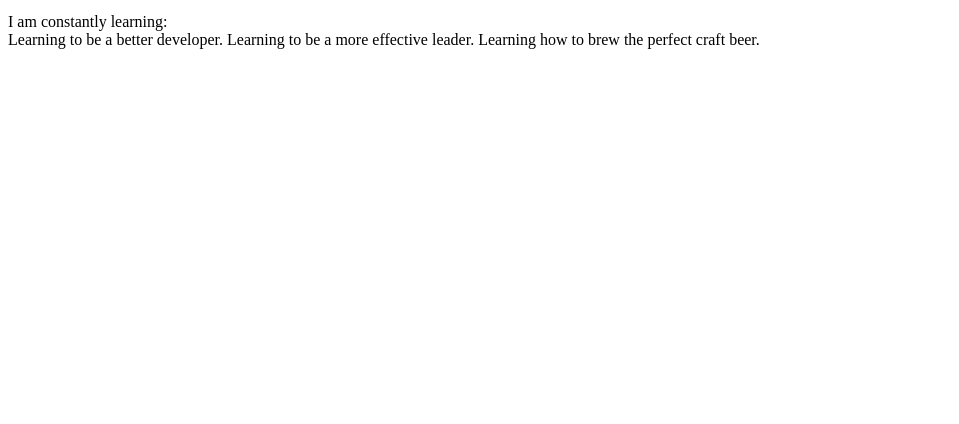
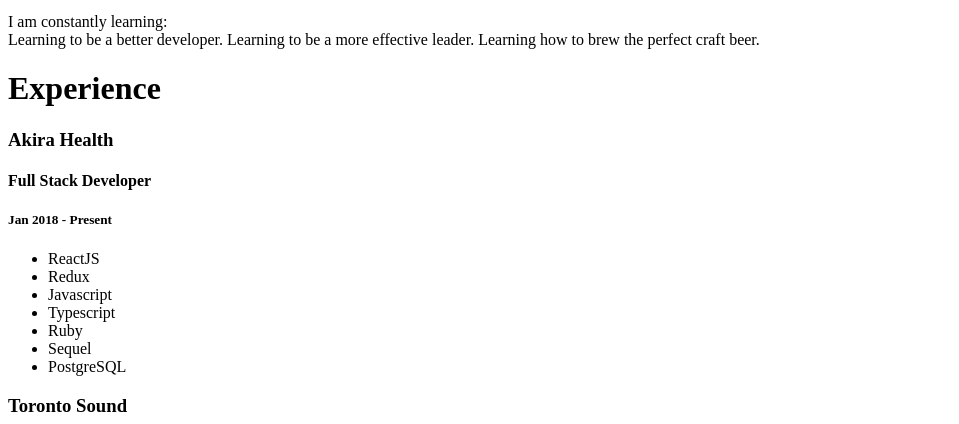
Before and after one commit to coryjamescrook/resume, a Next.js app: page / in a window 1280 px wide. Shown: the part 528-952 px from the top of the page, without its empty margins (0-959 px from the left). Before the commit the page ends 800 px from the top, so only its background shows below. Built offline with nearby package versions, Linux system fonts and the light colour scheme.

Commit message:
get Experience working

```diff
--- a/content/index.js
+++ b/content/index.js
@@ -110,6 +110,6 @@ const content = {
     github: 'https://github.com/coryjamescrook',
     linkedIn: 'www.linkedin.com/in/coryjamescrook'
   }
-};
+}
 
 export default content
--- a/pages/Bio.js
+++ b/pages/Bio.js
@@ -1,6 +1,6 @@
 import profilePhoto from '../img/cory-greece.jpeg'
 
-function Bio({ heading, subHeading, blurb }) {
+const Bio = ({ heading, subHeading, blurb }) => {
   return (
     <div id="bio">
       <h1>{heading}</h1>
--- /dev/null
+++ b/pages/Experience.js
@@ -0,0 +1,36 @@
+const Experience = ({ heading, subHeading, jobs }) => {
+    const jobCards = jobs.map((job, i) => (
+      <Job
+        key={i}
+        company={job.company}
+        title={job.title}
+        dates={job.dates}
+        duties={job.duties}
+      />
+    ))
+
+    return (
+      <div id="experience">
+        <h1>{heading}</h1>
+        <h2>{subHeading}</h2>
+        <div className="experience__jobs">
+          { jobCards }
+        </div>
+      </div>
+    )
+}
+
+const Job = ({ key, company, title, dates, duties }) => {
+  return (
+    <div className="experience__job card" key={key}>
+      <h3 className="experience__job-company">{company}</h3>
+      <h4 className="experience__job-title">{title}</h4>
+      <h5 className="experience__job-dates">{dates}</h5>
+      <ul className="experience__job-duties">
+        { duties.map((d, i) => <li key={i} className="experience__job-duty">{d}</li> )}
+      </ul>
+    </div>
+  )
+}
+
+export default Experience
--- a/pages/Hero.js
+++ b/pages/Hero.js
@@ -1,4 +1,4 @@
-function Hero({ heading, subHeading }) {
+const Hero = ({ heading, subHeading }) => {
   return (
     <div id="hero">
       <h1>{heading}</h1>
--- a/pages/index.js
+++ b/pages/index.js
@@ -2,6 +2,7 @@ import resume from '../content'
 
 import Hero from './Hero'
 import Bio from './Bio'
+import Experience from './Experience'
 
 function Home() {
   return (
@@ -12,6 +13,11 @@ function Home() {
         subHeading={resume.bio.subHeading}
         blurb={resume.bio.blurb}
       />
+      <Experience
+        heading={resume.experience.heading}
+        subHeading={resume.experience.subHeading}
+        jobs={resume.experience.jobs}
+      />
     </div>
   )
 }
```
